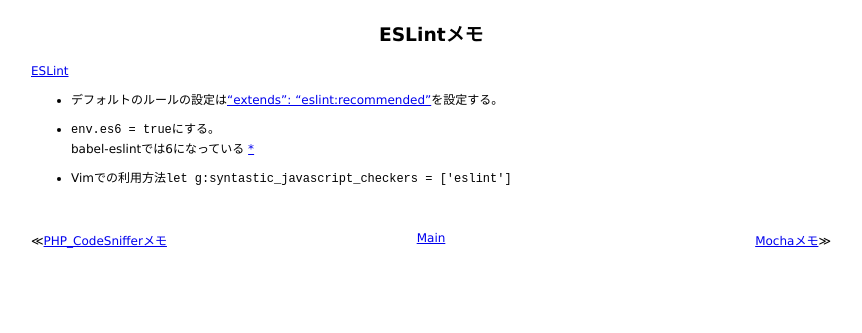
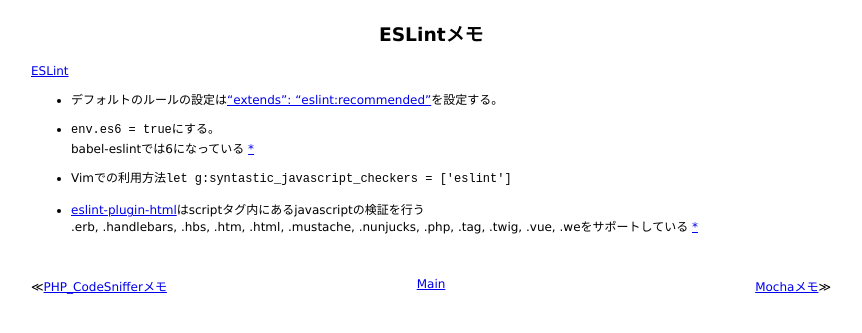
Before and after one commit to 38elements/38elements.github.com, a Jekyll site: the page built from _posts/2016-10-02-eslint.md, in a window 1280 px wide. Shown: the top 333 px of the page, without its empty margins (209-1071 px from the left). Built offline with Jekyll 4.4.1, drawn with Linux system fonts in a browser that asks for light colours.

Commit message:
Update 2016-10-02-eslint.md

```diff
--- a/_posts/2016-10-02-eslint.md
+++ b/_posts/2016-10-02-eslint.md
@@ -10,3 +10,6 @@ title: ESLintメモ
 babel-eslintでは6になっている [\*](https://github.com/babel/babel-eslint/blob/51100c960ae151989d4eea1ec52d2ef5a2f5a2de/index.js#L362)
 
 * Vimでの利用方法`let g:syntastic_javascript_checkers = ['eslint']`
+
+* [eslint-plugin-html](https://github.com/BenoitZugmeyer/eslint-plugin-html)はscriptタグ内にあるjavascriptの検証を行う
+.erb, .handlebars, .hbs, .htm, .html, .mustache, .nunjucks, .php, .tag, .twig, .vue, .weをサポートしている [\*](https://github.com/BenoitZugmeyer/eslint-plugin-html#htmlhtml-extensions)
```
